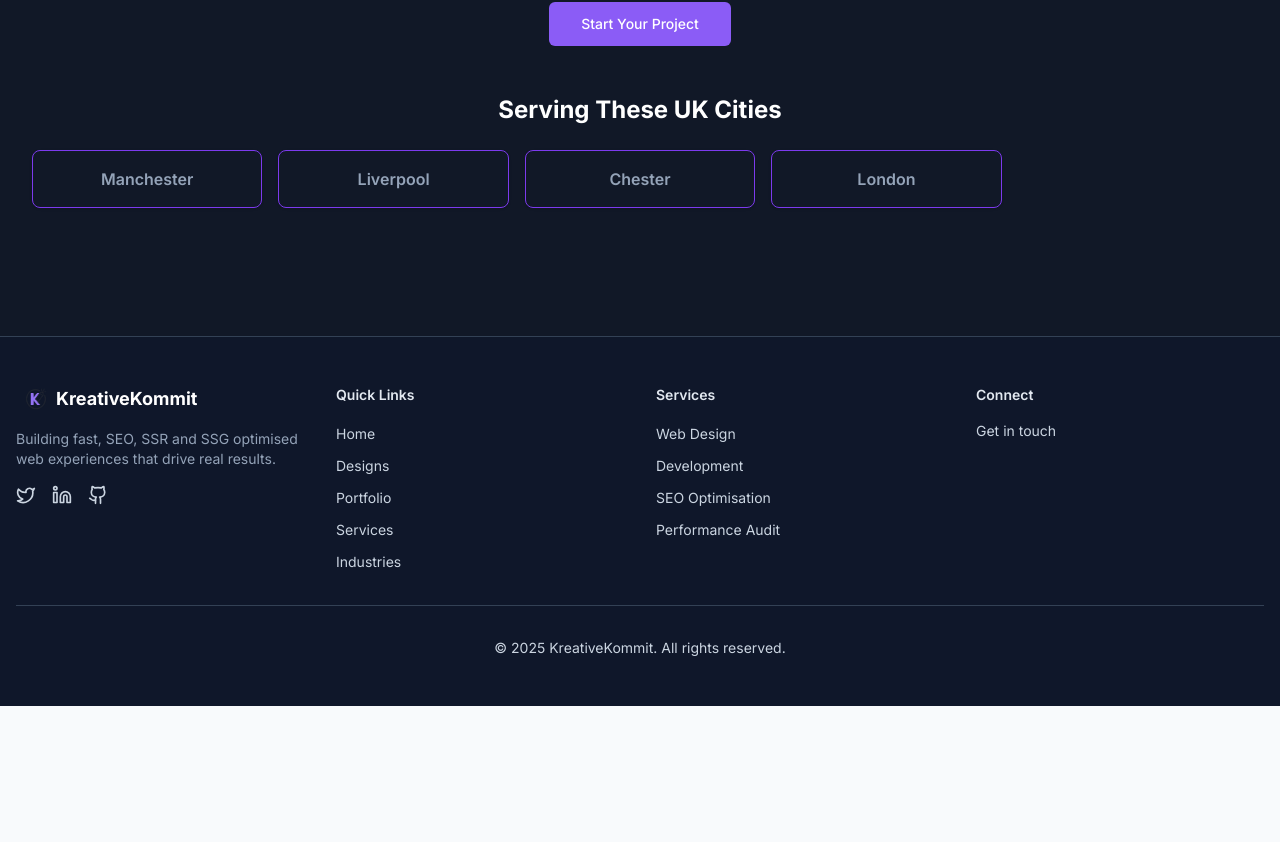
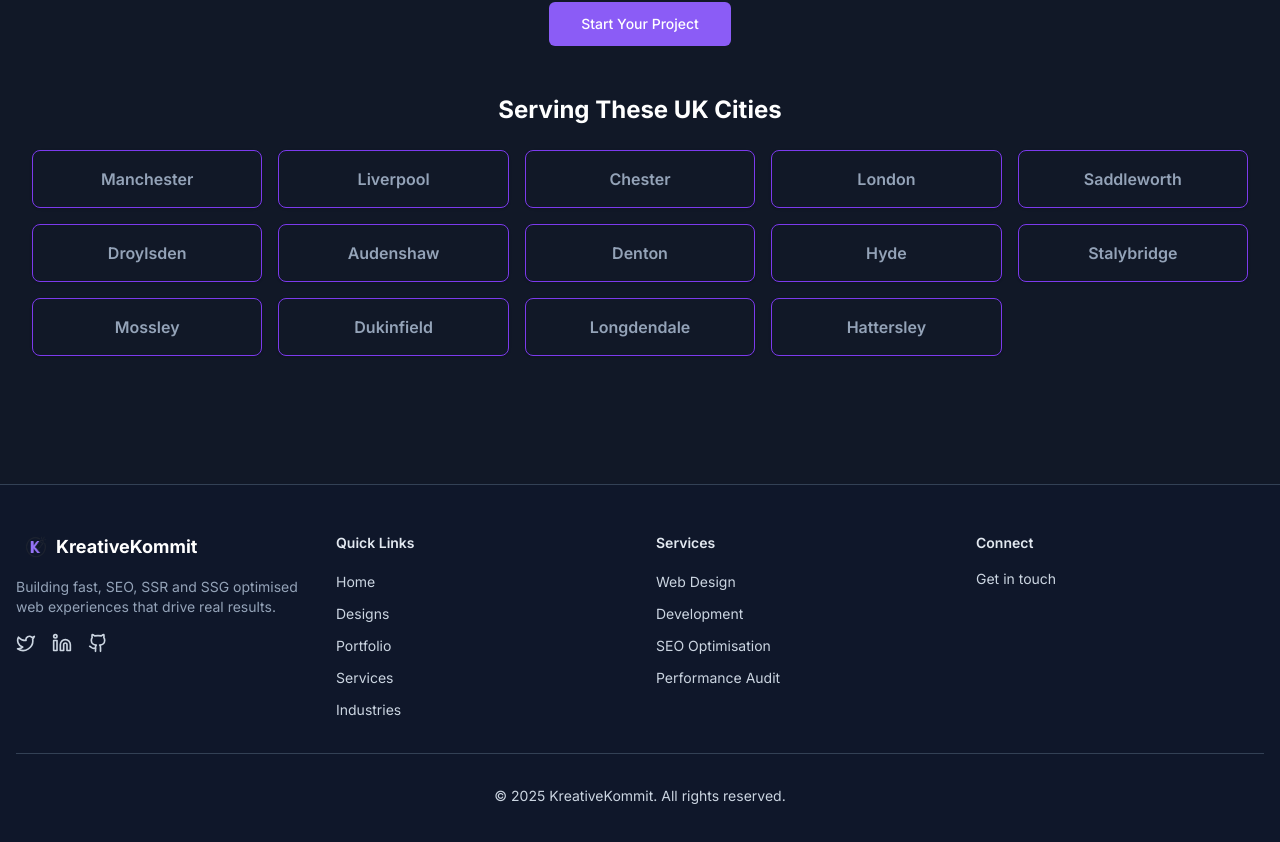
Before and after one commit to Moazzam9/Kreative-Kommit.co, a Next.js app: page /portfolio in a window 1280 px wide. Shown: the part 2556-3398 px from the top of the page. Before the commit the page ends 3262 px from the top, so only its background shows below. Built offline with nearby package versions, Linux system fonts and the light colour scheme.

Commit message:
feat: add auto-generated city facts for missing cities and clean up imports

```diff
--- a/app/data/cities/facts.ts
+++ b/app/data/cities/facts.ts
@@ -68,4 +68,95 @@ export const cityFacts: CityFact[] = [
       "Local SEO in London is essential for businesses to compete in a crowded marketplace."
     ]
   },
+  // --- AUTO-GENERATED CITY FACTS FOR MISSING CITIES ---
+  {
+    slug: "saddleworth",
+    name: "Saddleworth",
+    facts: [
+      "Saddleworth is famous for its rolling hills, brass band contests, and legendary pie shops.",
+      "Local businesses thrive on community spirit and creative marketing.",
+      "Web design in Saddleworth is as fresh as the moorland air!"
+    ]
+  },
+  {
+    slug: "droylsden",
+    name: "Droylsden",
+    facts: [
+      "Droylsden is known for its canals, football pride, and friendly locals.",
+      "SEO in Droylsden helps small businesses get noticed beyond the Daisy Nook!",
+      "Digital marketing here is as lively as a Saturday at the market."
+    ]
+  },
+  {
+    slug: "audenshaw",
+    name: "Audenshaw",
+    facts: [
+      "Audenshaw’s history is woven with cotton mills and community events.",
+      "Web development in Audenshaw is all about supporting local legends.",
+      "Fun fact: Audenshaw’s digital scene is growing faster than its famous allotments!"
+    ]
+  },
+  {
+    slug: "denton",
+    name: "Denton",
+    facts: [
+      "Denton is the hat capital of the UK, and its businesses wear their creativity with pride.",
+      "SEO in Denton is tailored for quirky shops and local heroes.",
+      "Web design here is as unique as a Denton flat cap!"
+    ]
+  },
+  {
+    slug: "hyde",
+    name: "Hyde",
+    facts: [
+      "Hyde is home to beautiful parks, bustling markets, and a growing tech scene.",
+      "Digital marketing in Hyde helps local businesses bloom year-round.",
+      "Web development here is as friendly as a Hyde welcome!"
+    ]
+  },
+  {
+    slug: "stalybridge",
+    name: "Stalybridge",
+    facts: [
+      "Stalybridge is famous for its pubs, music festivals, and creative community.",
+      "SEO in Stalybridge puts local businesses on the map—literally!",
+      "Web design here is as vibrant as the town’s nightlife."
+    ]
+  },
+  {
+    slug: "mossley",
+    name: "Mossley",
+    facts: [
+      "Mossley’s hills inspire artists, musicians, and web designers alike.",
+      "Digital marketing in Mossley is as creative as its annual festivals.",
+      "Fun fact: Mossley’s online businesses are as friendly as its famous chip shops!"
+    ]
+  },
+  {
+    slug: "dukinfield",
+    name: "Dukinfield",
+    facts: [
+      "Dukinfield is known for its parks, heritage, and entrepreneurial spirit.",
+      "SEO in Dukinfield helps local businesses shine brighter than the town’s clock tower.",
+      "Web development here is as reliable as a Dukinfield handshake!"
+    ]
+  },
+  {
+    slug: "longdendale",
+    name: "Longdendale",
+    facts: [
+      "Longdendale is a haven for walkers, cyclists, and creative thinkers.",
+      "Digital marketing in Longdendale is as refreshing as its reservoirs.",
+      "Web design here is inspired by nature and local stories."
+    ]
+  },
+  {
+    slug: "hattersley",
+    name: "Hattersley",
+    facts: [
+      "Hattersley is famous for its community spirit and local events.",
+      "SEO in Hattersley helps businesses connect with neighbours and newcomers alike.",
+      "Web development here is as welcoming as a Hattersley smile!"
+    ]
+  },
 ];
--- a/app/services/[service]/[city]/page.tsx
+++ b/app/services/[service]/[city]/page.tsx
@@ -1,4 +1,4 @@
-import { services } from '@/app/data/services/services';
+import { services } from '@/app/data/services';
 import { cityFacts } from '@/app/data/cities/facts';
 import type { Metadata } from 'next';
 // Removed stray return statement causing syntax errors
```
